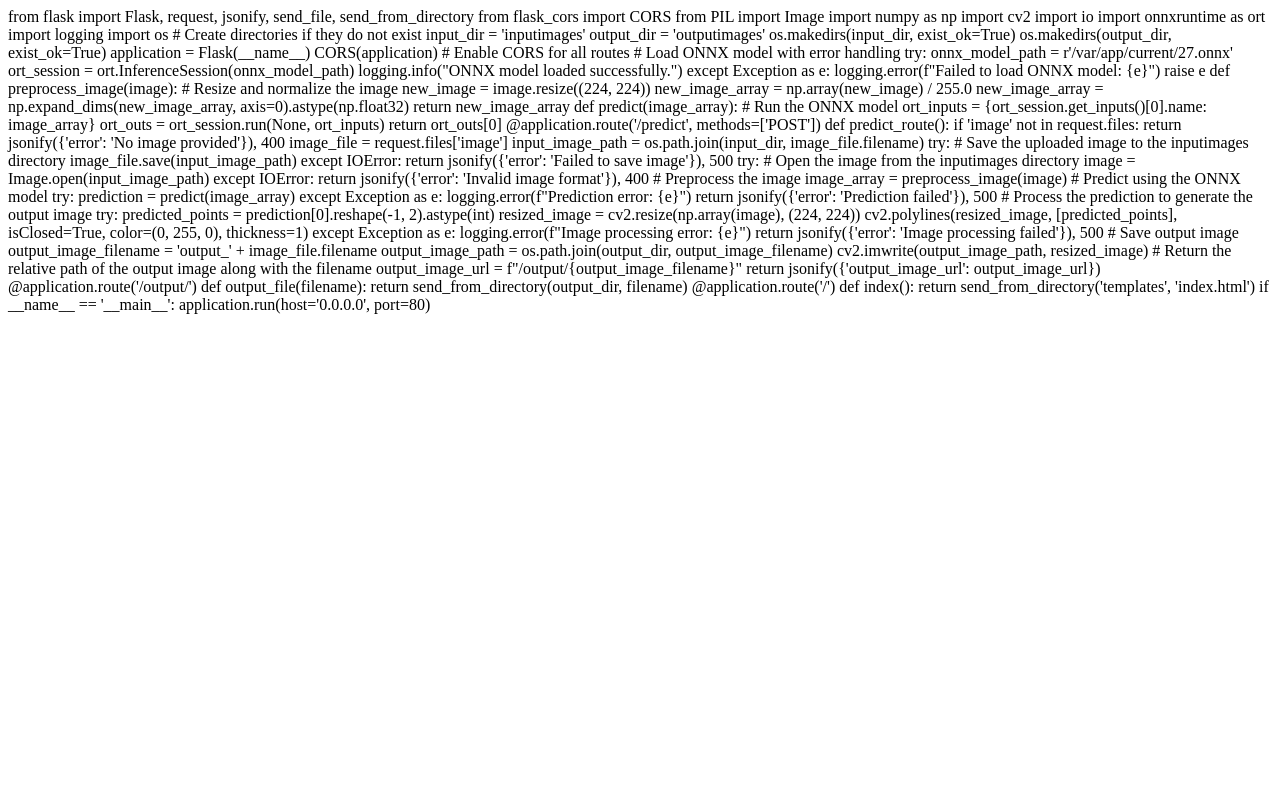
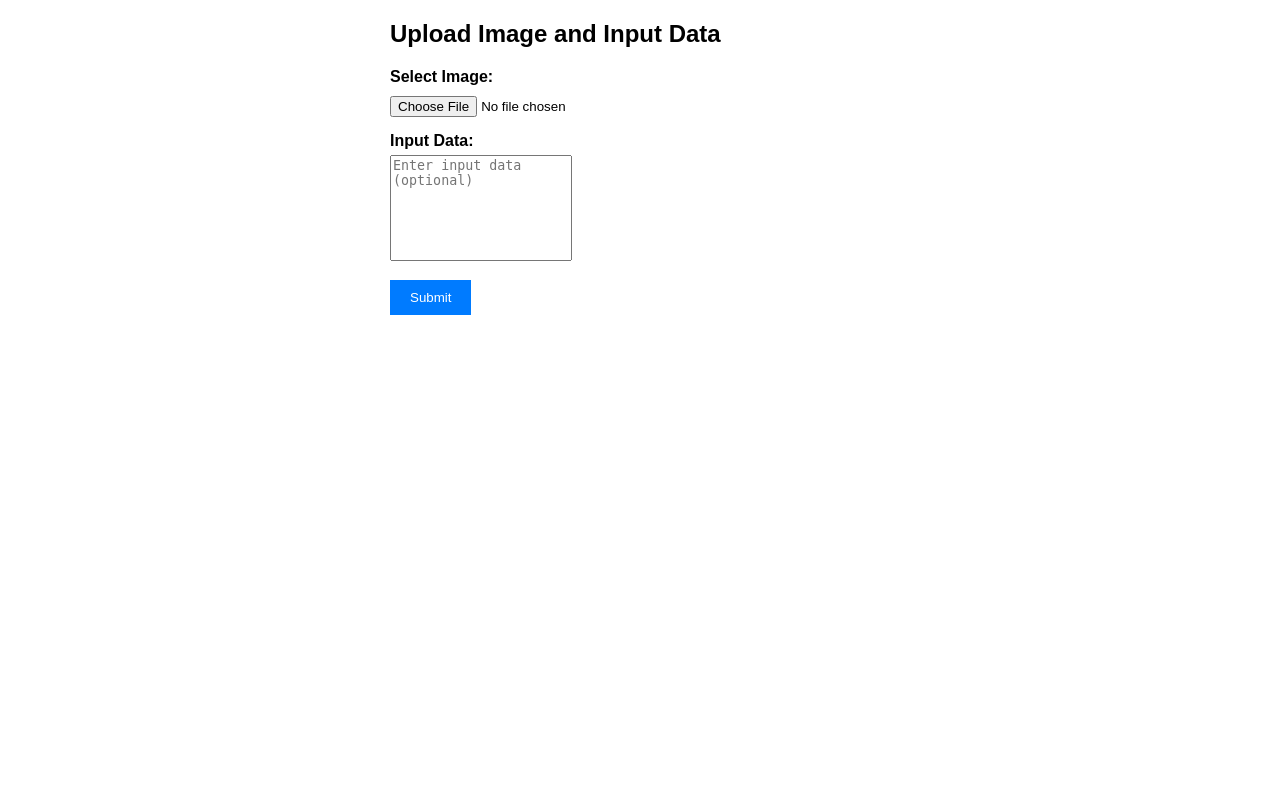
Before and after one commit to Arshdhanani/ML-ebs, a Flask app: page / in a window 1280 px wide. Run offline with Flask 3, Linux system fonts and the light colour scheme.

Commit message:
Update index.html

```diff
--- a/templates/index.html
+++ b/templates/index.html
@@ -1,99 +1,106 @@
-from flask import Flask, request, jsonify, send_file, send_from_directory
-from flask_cors import CORS
-from PIL import Image
-import numpy as np
-import cv2
-import io
-import onnxruntime as ort
-import logging
-import os
+<!DOCTYPE html>
+<html lang="en">
+<head>
+    <meta charset="UTF-8">
+    <meta name="viewport" content="width=device-width, initial-scale=1.0">
+    <title>AWS Server Frontend</title>
+    <style>
+        body {
+            font-family: Arial, sans-serif;
+            margin: 20px;
+        }
+        .form-container {
+            max-width: 500px;
+            margin: auto;
+        }
+        .form-group {
+            margin-bottom: 15px;
+        }
+        .form-group label {
+            display: block;
+            font-weight: bold;
+            margin-bottom: 5px;
+        }
+        .form-group input[type="file"] {
+            margin-top: 5px;
+        }
+        .form-group textarea {
+            height: 100px;
+            resize: none;
+        }
+        .form-group button {
+            padding: 10px 20px;
+            background-color: #007bff;
+            color: white;
+            border: none;
+            cursor: pointer;
+        }
+        .form-group button:hover {
+            background-color: #0056b3;
+        }
+        .result-container {
+            margin-top: 20px;
+        }
+        .result-container img {
+            max-width: 100%;
+            margin-top: 10px;
+        }
+    </style>
+</head>
+<body>
+    <div class="form-container">
+        <h2>Upload Image and Input Data</h2>
+        <div class="form-group">
+            <label for="image">Select Image:</label>
+            <input type="file" id="image" name="image" accept="image/*">
+        </div>
+        <div class="form-group">
+            <label for="inputData">Input Data:</label>
+            <textarea id="inputData" name="inputData" placeholder="Enter input data (optional)"></textarea>
+        </div>
+        <div class="form-group">
+            <button onclick="submitForm()">Submit</button>
+        </div>
+    </div>
 
-# Create directories if they do not exist
-input_dir = 'inputimages'
-output_dir = 'outputimages'
-os.makedirs(input_dir, exist_ok=True)
-os.makedirs(output_dir, exist_ok=True)
+    <div class="result-container" id="resultContainer" style="display: none;">
+        <h2>Result</h2>
+        <p><strong>Output Image:</strong></p>
+        <img id="outputImage" src="" alt="Output Image">
+        <p><strong>Output Image URL:</strong> <span id="outputImageUrl"></span></p>
+    </div>
 
-application = Flask(__name__)
-CORS(application)  # Enable CORS for all routes
+    <script src="https://cdn.jsdelivr.net/npm/axios/dist/axios.min.js"></script>
+    <script>
+        function submitForm() {
+            const formData = new FormData();
+            const imageFile = document.getElementById('image').files[0];
+            const inputData = document.getElementById('inputData').value;
 
-# Load ONNX model with error handling
-try:
-    onnx_model_path = r'/var/app/current/27.onnx'
-    ort_session = ort.InferenceSession(onnx_model_path)
-    logging.info("ONNX model loaded successfully.")
-except Exception as e:
-    logging.error(f"Failed to load ONNX model: {e}")
-    raise e
+            if (!imageFile) {
+                alert('Please select an image.');
+                return;
+            }
 
-def preprocess_image(image):
-    # Resize and normalize the image
-    new_image = image.resize((224, 224))
-    new_image_array = np.array(new_image) / 255.0
-    new_image_array = np.expand_dims(new_image_array, axis=0).astype(np.float32)
-    return new_image_array
+            formData.append('image', imageFile);
+            formData.append('input', inputData);
 
-def predict(image_array):
-    # Run the ONNX model
-    ort_inputs = {ort_session.get_inputs()[0].name: image_array}
-    ort_outs = ort_session.run(None, ort_inputs)
-    return ort_outs[0]
-
-@application.route('/predict', methods=['POST'])
-def predict_route():
-    if 'image' not in request.files:
-        return jsonify({'error': 'No image provided'}), 400
-
-    image_file = request.files['image']
-    input_image_path = os.path.join(input_dir, image_file.filename)
-
-    try:
-        # Save the uploaded image to the inputimages directory
-        image_file.save(input_image_path)
-    except IOError:
-        return jsonify({'error': 'Failed to save image'}), 500
-
-    try:
-        # Open the image from the inputimages directory
-        image = Image.open(input_image_path)
-    except IOError:
-        return jsonify({'error': 'Invalid image format'}), 400
-
-    # Preprocess the image
-    image_array = preprocess_image(image)
-
-    # Predict using the ONNX model
-    try:
-        prediction = predict(image_array)
-    except Exception as e:
-        logging.error(f"Prediction error: {e}")
-        return jsonify({'error': 'Prediction failed'}), 500
-
-    # Process the prediction to generate the output image
-    try:
-        predicted_points = prediction[0].reshape(-1, 2).astype(int)
-        resized_image = cv2.resize(np.array(image), (224, 224))
-        cv2.polylines(resized_image, [predicted_points], isClosed=True, color=(0, 255, 0), thickness=1)
-    except Exception as e:
-        logging.error(f"Image processing error: {e}")
-        return jsonify({'error': 'Image processing failed'}), 500
-
-    # Save output image
-    output_image_filename = 'output_' + image_file.filename
-    output_image_path = os.path.join(output_dir, output_image_filename)
-    cv2.imwrite(output_image_path, resized_image)
-
-    # Return the relative path of the output image along with the filename
-    output_image_url = f"/output/{output_image_filename}"
-    return jsonify({'output_image_url': output_image_url})
-
-@application.route('/output/<filename>')
-def output_file(filename):
-    return send_from_directory(output_dir, filename)
-
-@application.route('/')
-def index():
-    return send_from_directory('templates', 'index.html')
-
-if __name__ == '__main__':
-    application.run(host='0.0.0.0', port=80)
+            axios.post('http://your-aws-server-url/predict', formData, {
+                headers: {
+                    'Content-Type': 'multipart/form-data'
+                }
+            })
+            .then(response => {
+                console.log(response.data);
+                document.getElementById('resultContainer').style.display = 'block';
+                document.getElementById('outputImage').src = 'http://your-aws-server-url' + response.data.output_image_url;
+                document.getElementById('outputImageUrl').textContent = response.data.output_image_url;
+            })
+            .catch(error => {
+                console.error('Error:', error);
+                alert('Failed to get prediction from AWS server.');
+            });
+        }
+    </script>
+</body>
+</html>
```
